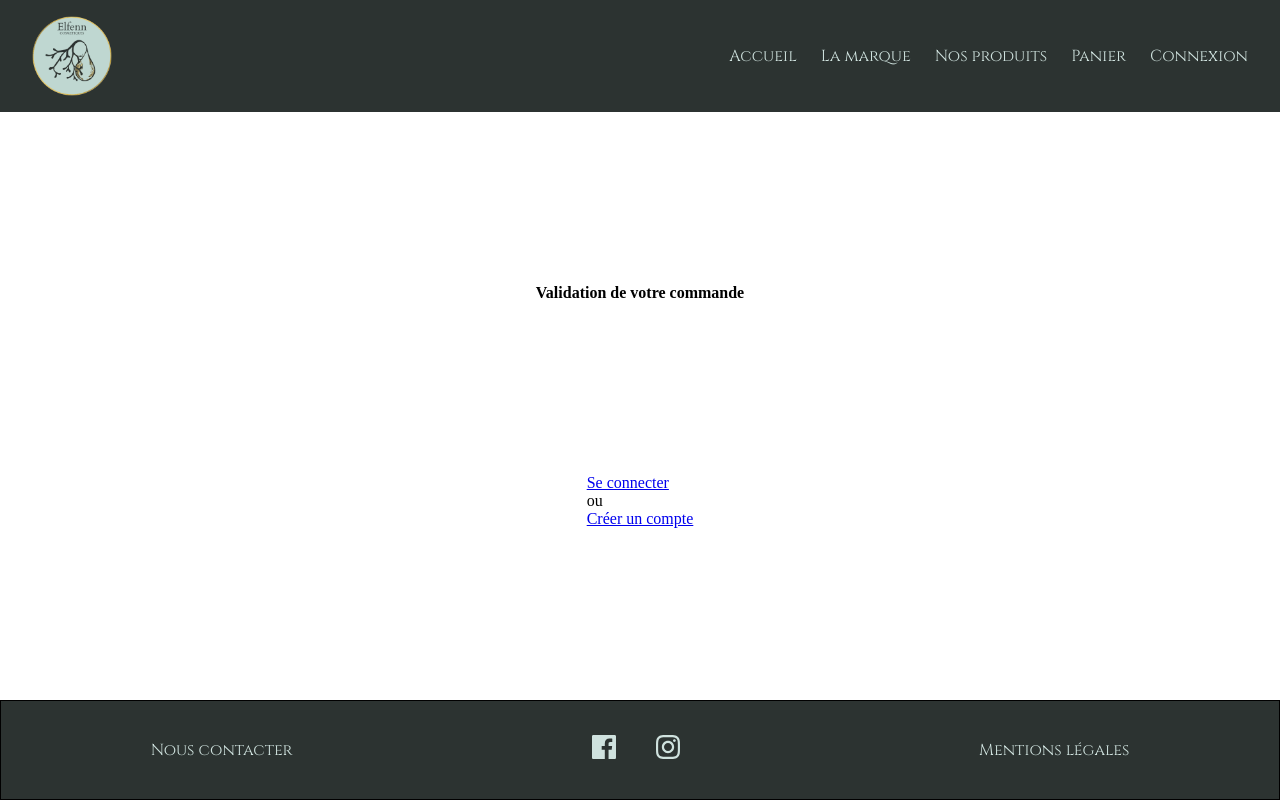
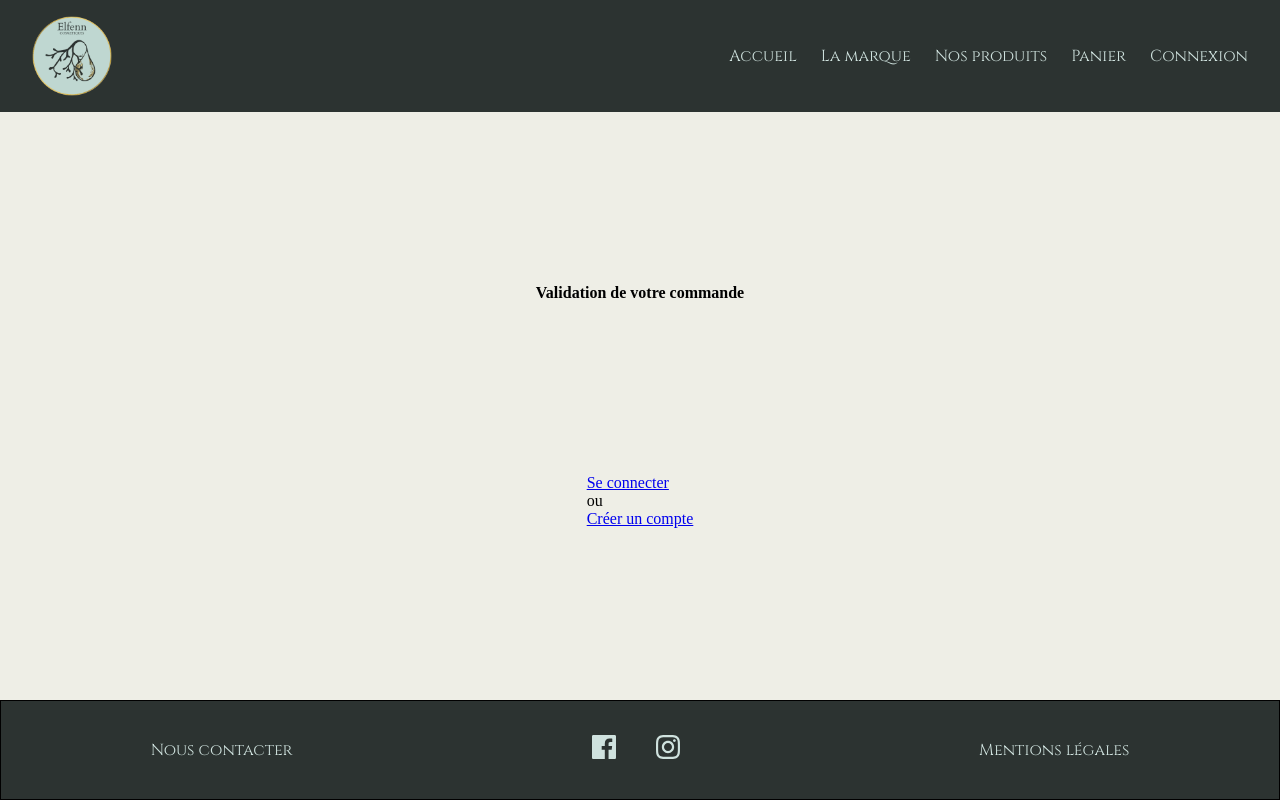
Before and after one commit to WildCodeSchool/remote2q4-21-p3-agathe-front, a React (Create React App) app: page /checkout in a window 1280 px wide. Built offline with nearby package versions, Linux system fonts and the light colour scheme; no server answers; a web font is replaced by a local one.

Commit message:
Page in checkout

```diff
--- a/src/App.jsx
+++ b/src/App.jsx
@@ -33,7 +33,7 @@ function App() {
               <Route path="/page_produit/:id" element={<Page SubPage={ProductPage} />} />
               <Route path="/cart" element={<Page SubPage={CartPage} />} />
               <Route path="/catalogue" element={<Page SubPage={Catalogue} />} />
-              <Route path="/checkout" element={<Checkout />} />
+              <Route path="/checkout" element={<Page SubPage={Checkout} />} />
               <Route path="/contact" element={<Page SubPage={ContactPage} />} />
               <Route path="/login" element={<Page SubPage={LoginPage} />} />
               <Route path="/register" element={<RegisterPage />} />
@@ -41,9 +41,9 @@ function App() {
               <Route path="/admin" element={<AdminPanel />} />
               <Route path="/admin/presentation" element={<Page SubPage={TextAdmin} />} />
               <Route path="users">
-              <Route index element={<List />} />
-              <Route path=":userId" element={<Single />} />
-              <Route path="new" element={<New inputs={userInputs} title="Add New User" />} />
+                <Route index element={<List />} />
+                <Route path=":userId" element={<Single />} />
+                <Route path="new" element={<New inputs={userInputs} title="Add New User" />} />
             </Route>
             </Routes>
           </BrowserRouter>
--- a/src/pages/Checkout.css
+++ /dev/null
@@ -1,7 +0,0 @@
-.checkout {
-    display: flex;
-    flex-direction: column;
-    align-items: center;
-    justify-content: space-between;
-    height: 100vh;
-}
--- a/src/pages/Checkout.jsx
+++ b/src/pages/Checkout.jsx
@@ -1,17 +1,13 @@
 import React from 'react'
 import { Link } from 'react-router-dom';
 
-import Footer from '../components/home/Footer';
-import Navbar from '../components/home/Navbar';
 import { useUser } from '../contexts/UserProvider';
-import "./Checkout.css"
 
 const Checkout = () => {
     const { user } = useUser();
 
     return (
-        <div className='checkout'>
-            <Navbar />
+        <>
             <h3>Validation de votre commande</h3>
             {!user && (
                 <div>
@@ -20,8 +16,7 @@ const Checkout = () => {
                     <Link to="/register"><div>Créer un compte</div></Link>
                 </div>)}
             {user && (<div>User connected</div>)}
-            <Footer />
-        </div>
+        </>
     )
 }
 
```
